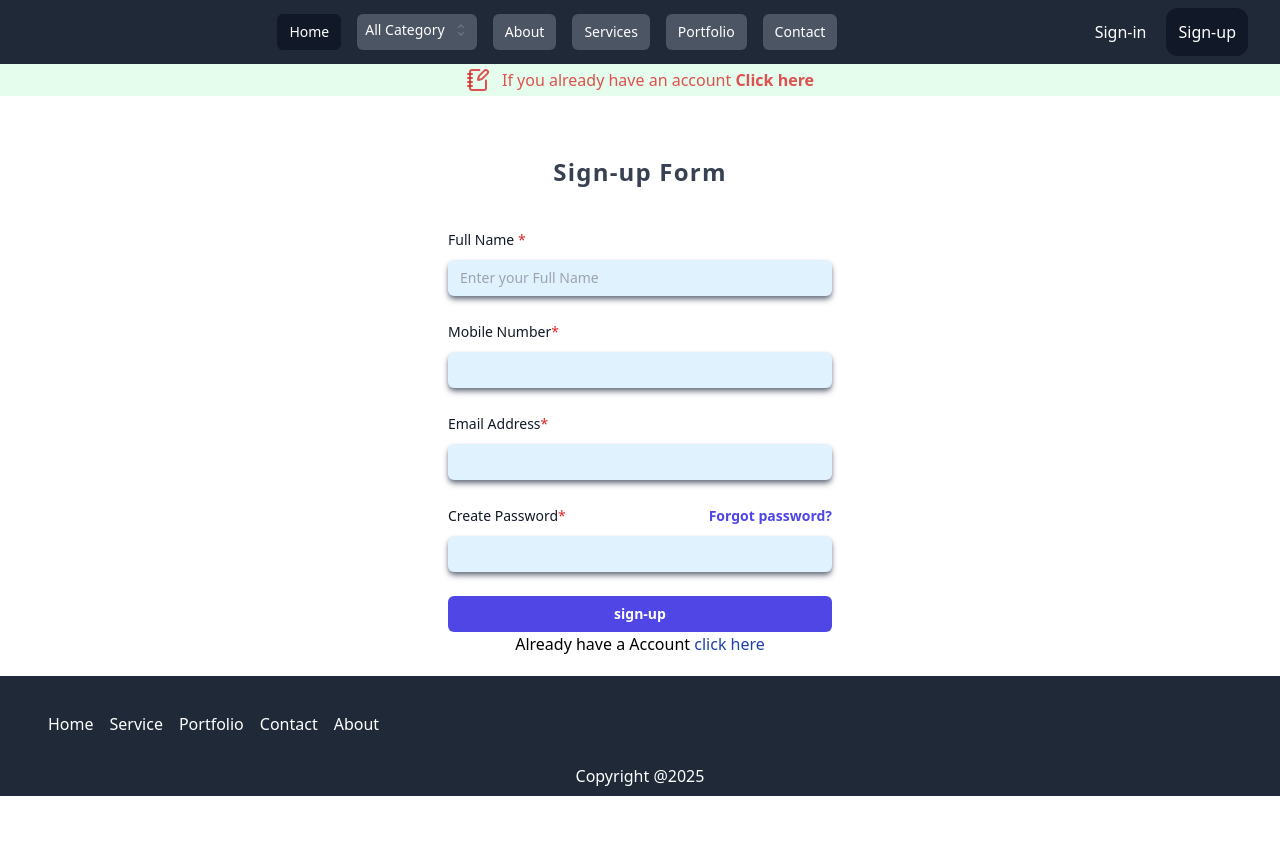
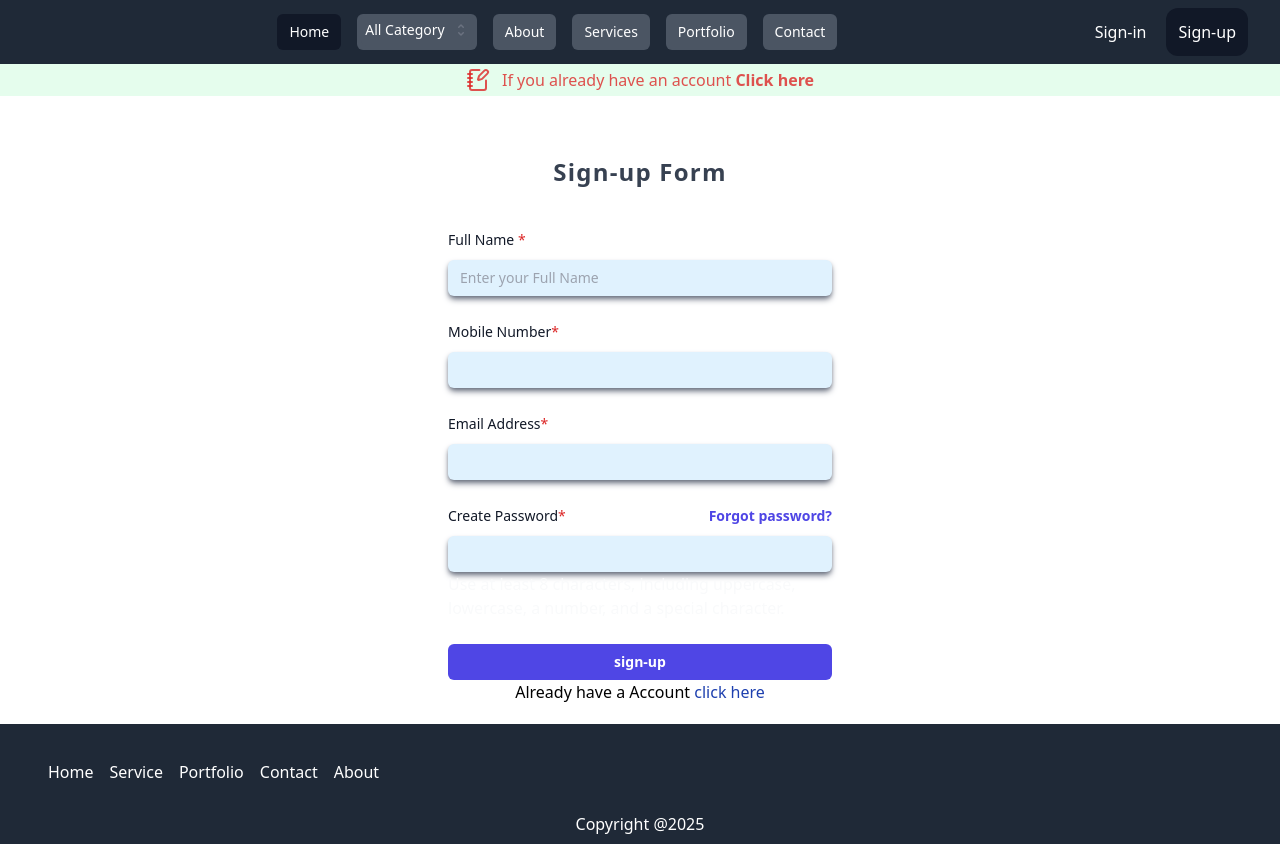
Before and after one commit to Anshu-patidar01/inter-project, a React (Vite) app in the folder frontend/: page /registration in a window 1280 px wide. Before the commit the page ends 800 px from the top, so only its background shows below. Built offline with nearby package versions, Linux system fonts and the light colour scheme.

Commit message:
register

```diff
--- a/frontend/src/components/RegisterationPage.jsx
+++ b/frontend/src/components/RegisterationPage.jsx
@@ -63,7 +63,7 @@ export default function RegisterationPage() {
       const email = form.email;
       const password = form.password;
 
-      if (/^[a-zA-Z09._%+-]+@[a-zA-Z0-9.-]+\.[a-zA-Z]{2,}$/.test(email)) {
+      if (!/^[a-zA-Z09._%+-]+@[a-zA-Z0-9.-]+\.[a-zA-Z]{2,}$/.test(email)) {
         // console.log("true");
         toast.error("Wrong Email Id!", {
           position: "top-center",
@@ -271,6 +271,11 @@ export default function RegisterationPage() {
                     className="block w-full rounded-md shadow-md shadow-gray-500 focus:shadow-xl focus:outline-none transition-shadow duration-500 bg-sky-100 px-3 py-1.5 text-base text-gray-900 outline-1 -outline-offset-1 outline-gray-300 placeholder:text-gray-400 focus:outline-2 focus:-outline-offset-2 focus:outline-indigo-600 sm:text-sm/6"
                   />
                 </div>
+                <span className="text-gray-50 text-base">
+                  {" "}
+                  Use at least 8 characters, including uppercase, lowercase, a
+                  number, and a special character.
+                </span>
               </div>
 
               <div>
```
